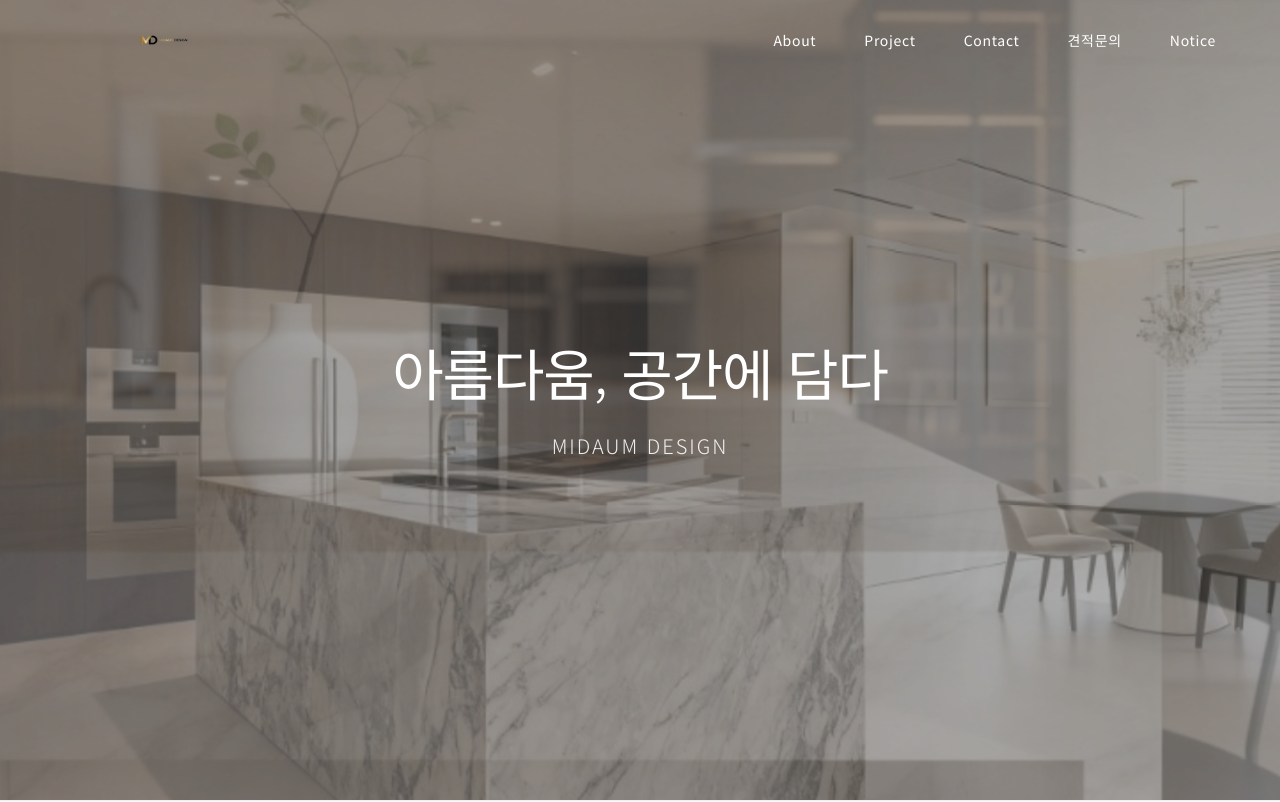
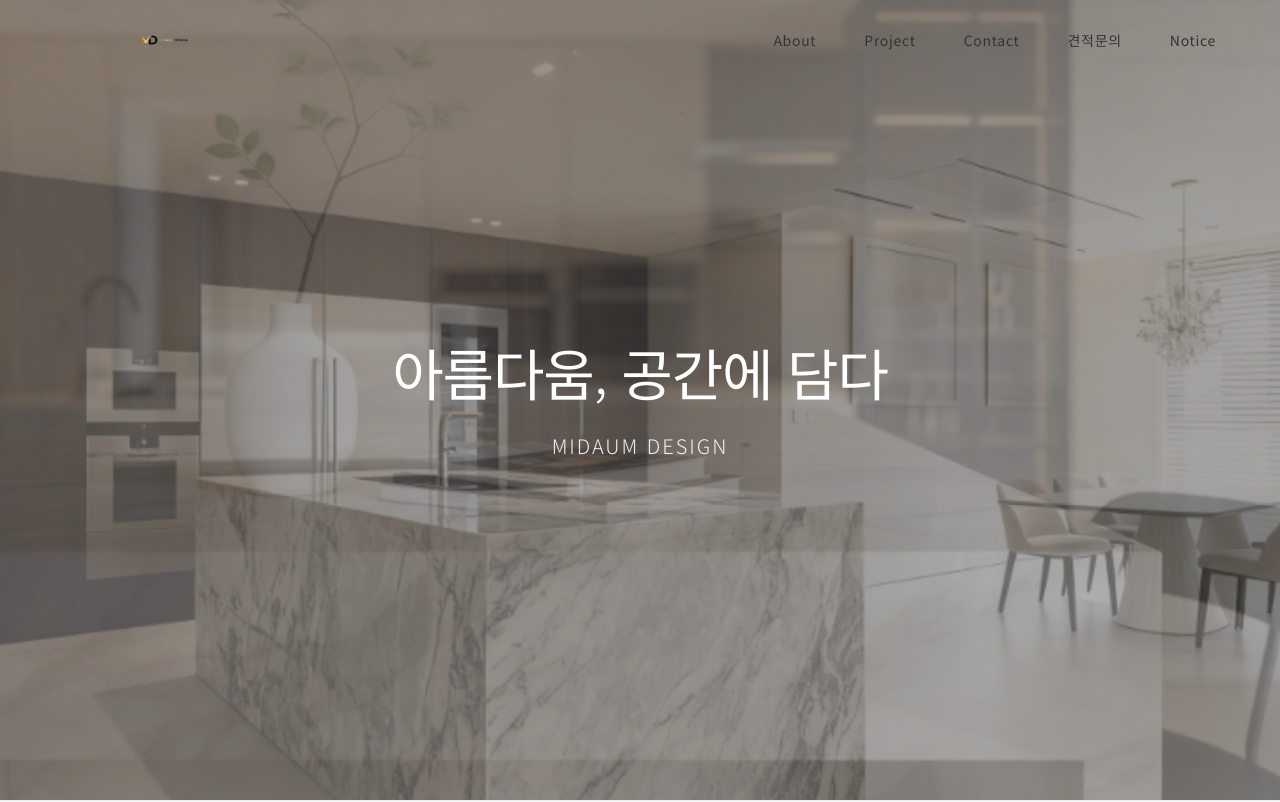
Before and after one commit to midaum79-cloud/midaumdesign, a Next.js app: page / in a window 1280 px wide. Shown: the top 802 px of the page. Built offline with nearby package versions, Linux system fonts and the light colour scheme.

Commit message:
Header: change text color to black for better contrast on bright hero images

```diff
--- a/src/components/Header/Header.module.css
+++ b/src/components/Header/Header.module.css
@@ -13,7 +13,7 @@
 
 .transparent {
     background-color: transparent;
-    color: var(--color-white);
+    color: var(--color-black);
 }
 
 .solid {
```
